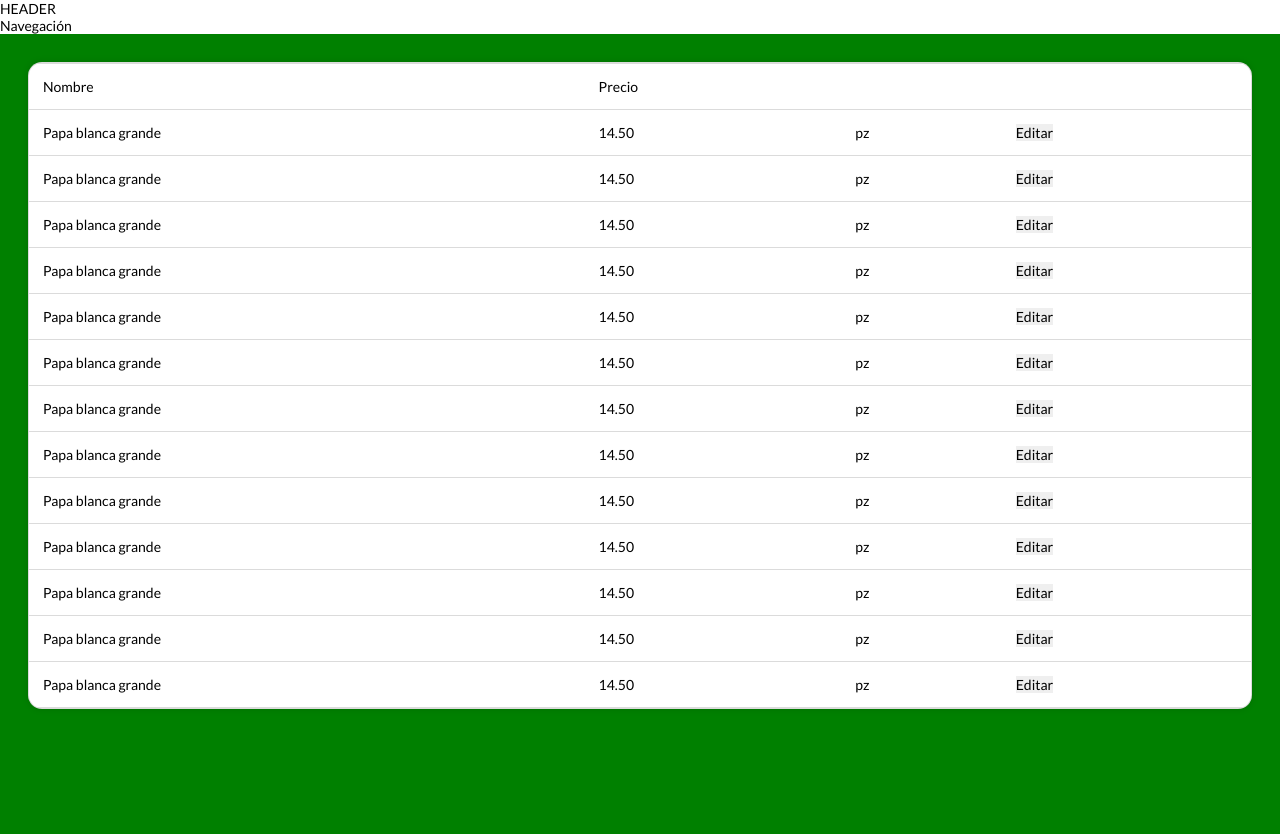
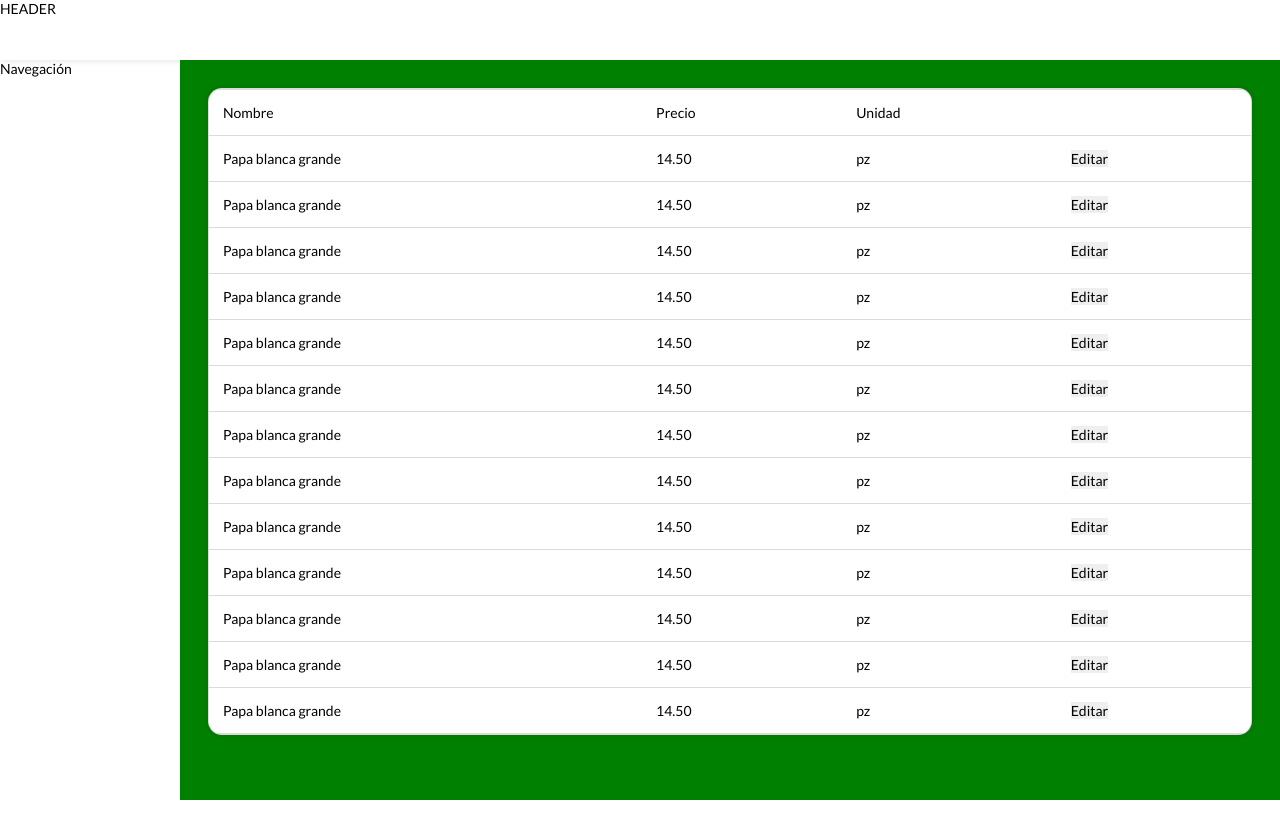
Before and after one commit to FranciscoGustavo/fruitsales, a Next.js app in the folder frontend/: page /dashboard in a window 1280 px wide. After the commit the page ends 800 px from the top, so only its background shows below. Built offline with nearby package versions, Linux system fonts and the light colour scheme.

Commit message:
feat: add LayoutDashboard

```diff
--- /dev/null
+++ b/frontend/src/components/LayoutDashboard/index.jsx
@@ -0,0 +1,19 @@
+import { ContainerCSS, HeaderCSS, NavCSS, MainCSS } from './styles';
+
+const LayoutDashboard = ({children}) => {
+  return (
+    <ContainerCSS>
+      <HeaderCSS>
+        HEADER
+      </HeaderCSS>
+      <NavCSS>
+        Navegación
+      </NavCSS>
+      <MainCSS>
+        {children}
+      </MainCSS>
+    </ContainerCSS>
+  );
+}
+
+export default LayoutDashboard;
--- /dev/null
+++ b/frontend/src/components/LayoutDashboard/styles.js
@@ -0,0 +1,26 @@
+import styled from 'styled-components';
+
+export const ContainerCSS = styled.div`
+display: grid;
+grid-template-columns: 180px 1fr;
+grid-template-rows: 60px 1fr;
+width: 100vw;
+height: 100vh;
+overflow: hidden;
+`;
+
+export const HeaderCSS = styled.div`
+grid-column: 1 / 3;
+grid-row: 1 / 2;
+box-shadow: 0 0 7px rgba(0, 0, 0, 0.14);
+`;
+
+export const NavCSS = styled.div`
+grid-column: 1 / 2;
+grid-row: 2 / 3;
+`;
+
+export const MainCSS = styled.div`
+grid-column: 2 / 3;
+grid-row: 2 / 3;
+`;
--- a/frontend/src/components/ProductsListTable/index.jsx
+++ b/frontend/src/components/ProductsListTable/index.jsx
@@ -14,7 +14,7 @@ const ProductsListTable = ({ products }) => {
           <RowCSS>
             <CellCSS>Nombre</CellCSS>
             <CellCSS>Precio</CellCSS>
-            <CellCSS />
+            <CellCSS>Unidad</CellCSS>
             <CellCSS />
           </RowCSS>
         </thead>
--- a/frontend/src/components/index.jsx
+++ b/frontend/src/components/index.jsx
@@ -4,3 +4,4 @@ export { default as ProductsList } from './ProductsList';
 export { default as Description } from './Description';
 export { default as ProductRow } from './ProductRow';
 export { default as ProductsListTable } from './ProductsListTable';
+export { default as LayoutDashboard } from './LayoutDashboard';
--- a/frontend/src/pages/dashboard.jsx
+++ b/frontend/src/pages/dashboard.jsx
@@ -1,4 +1,4 @@
-import { ProductsListTable } from '../components';
+import { ProductsListTable, LayoutDashboard } from '../components';
 
 const Dashboard = () => {
   const products = [
@@ -18,13 +18,7 @@ const Dashboard = () => {
   ];
 
   return (
-    <>
-      <header>
-        HEADER
-      </header>
-      <nav>
-        Navegación
-      </nav>
+    <LayoutDashboard>
       <main className="main">
         <ProductsListTable products={products} />
         <div className="edit-product">
@@ -90,7 +84,7 @@ const Dashboard = () => {
           }
         `}</style>
       </main>
-    </>
+    </LayoutDashboard>
   );
 }
 
```
